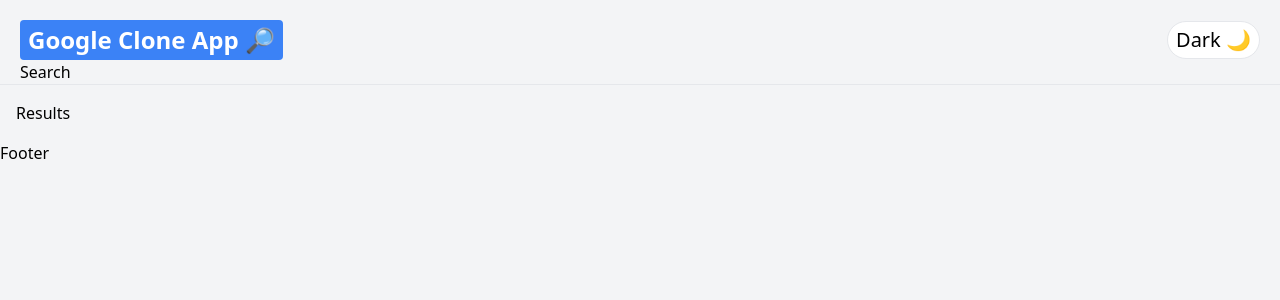
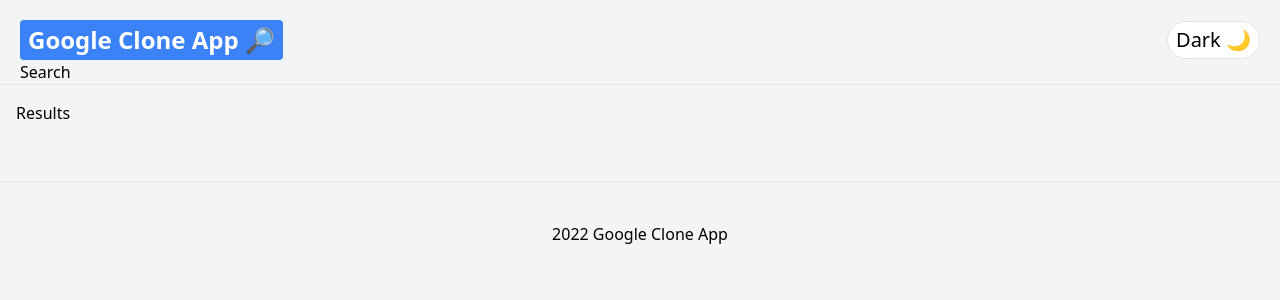
Before and after one commit to andrew-yip/react-google-engine-clone, a React (Create React App) app: page /search in a window 1280 px wide. Shown: the top 300 px of the page. Built offline with nearby package versions, Linux system fonts and the light colour scheme.

Commit message:
minor changes to footer component

```diff
--- a/src/components/Footer.jsx
+++ b/src/components/Footer.jsx
@@ -2,8 +2,8 @@
 
 export const Footer = () => {
   return (
-    <div>
-        <h1>Footer</h1>
+    <div className="text-center p-10 mt-10 border-t dark:border-gray-700 border-gray-200">
+        <h1>2022 Google Clone App</h1>
     </div>
   )
 }
```
